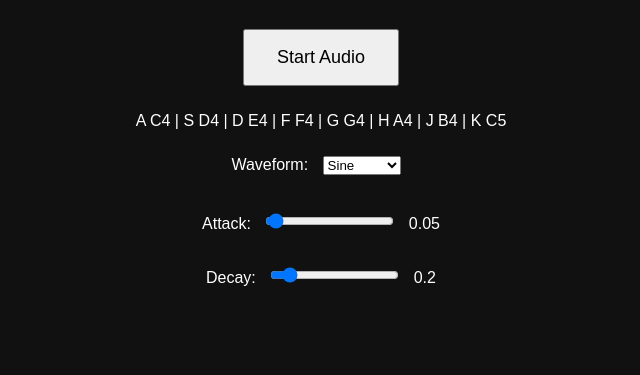
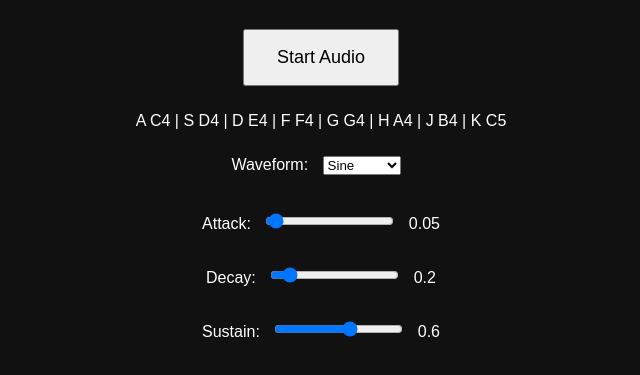
Before and after one commit to mymlogicofficial-collab/synth_instrument_studiov1, a plain HTML site: page index.html in a window 1280 px wide. Shown: the part 169-544 px from the top of the page, without its empty margins (319-959 px from the left). Drawn offline with nearby package versions, Linux system fonts and the light colour scheme.

Commit message:
TASK-0004 sustain control verified

```diff
--- a/app.js
+++ b/app.js
@@ -8,6 +8,9 @@ const waveformSelect = document.getElementById("waveform");
 
 const decaySlider = document.getElementById("decay");
 const decayValue = document.getElementById("decayValue");
+
+const sustainSlider = document.getElementById("sustain");
+const sustainValue = document.getElementById("sustainValue");
 
 startBtn.addEventListener("click", async function () {
 
@@ -20,7 +23,7 @@ startBtn.addEventListener("click", async function () {
     envelope: {
         attack: Number(attackSlider.value),
         decay: Number(decaySlider.value),
-        sustain: 0.6,
+        sustain: Number(sustainSlider.value),
         release: 1
     }
 }).toDestination();
@@ -59,3 +62,7 @@ attackSlider.addEventListener("input", () => {
 decaySlider.addEventListener("input", () => {
     decayValue.textContent = decaySlider.value;
 });
+
+sustainSlider.addEventListener("input", () => {
+    sustainValue.textContent = sustainSlider.value;
+});
--- a/index.html
+++ b/index.html
@@ -65,6 +65,22 @@ K C5
 
 <span id="decayValue">0.2</span>
 
+<br><br>
+
+<label>Sustain:</label>
+
+<input
+    id="sustain"
+    type="range"
+    min="0"
+    max="1"
+    step="0.01"
+    value="0.6"
+>
+
+<span id="sustainValue">0.6</span>
+
+
     <script src="app.js"></script>
 
 </body>
```
